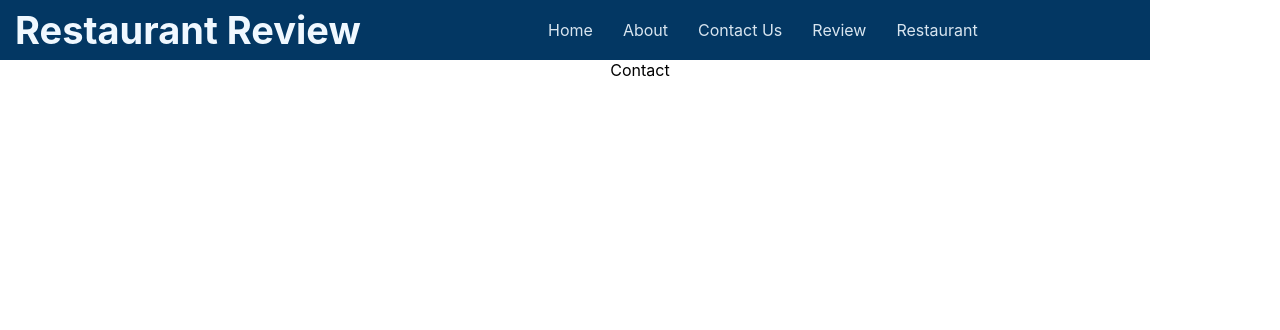
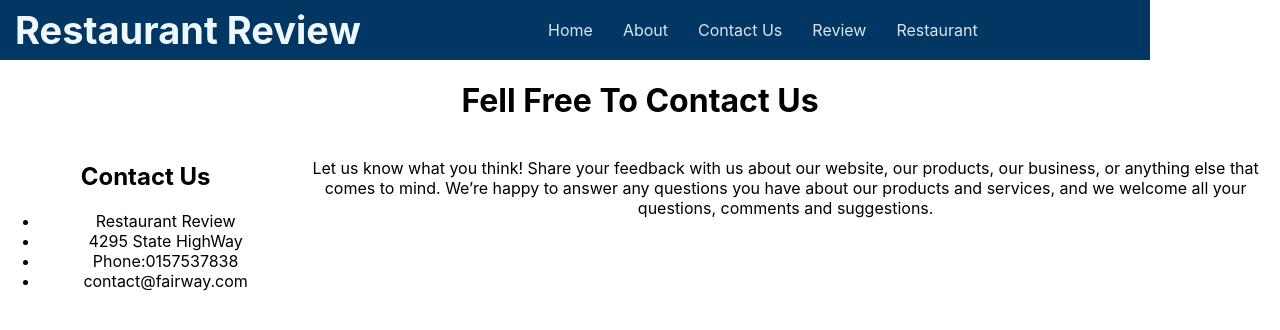
Before and after one commit to alvo254/FI-group-project, a React (Create React App) app: page /Contact in a window 1280 px wide. Shown: the top 330 px of the page. Built offline with nearby package versions, Linux system fonts and the light colour scheme.

Commit message:
Added front end from other repo

```diff
--- a/src/components/Contact/Contact.css
+++ b/src/components/Contact/Contact.css
@@ -0,0 +1,7 @@
+.contact {
+    height: 300vh;
+    display: flex;
+}
+.contact-title {
+    width: 50%;
+}
--- a/src/components/Contact/Contact.jsx
+++ b/src/components/Contact/Contact.jsx
@@ -1,9 +1,30 @@
-import React from 'react'
+import React from "react";
+import "./Contact.css"
 
-const Contact = () => {
-  return (
-    <div>Contact</div>
-  )
+function Contact() {
+    return (
+        <div>
+            <h1>Fell Free To Contact Us</h1>
+            <section className="contact">
+                <div className="contact-title">
+                <h2>Contact Us</h2>
+                <p>
+                    <ul>
+                        <li>Restaurant Review</li>
+                        <li>4295 State HighWay</li>
+                        <li>Phone:0157537838</li>
+                        <li>contact@fairway.com</li>
+                    </ul>
+                </p>
+                </div>
+                <div className="contact-pages">
+                    <div>
+                        <p>Let us know what you think! Share your feedback with us about our website, our products, our business, or anything else that comes to mind. We’re happy to answer any questions you have about our products and services, and we welcome all your questions, comments and suggestions.</p>
+                    </div>
+                </div>
+            </section>
+        </div>
+    )
 }
 
 export default Contact
--- a/src/components/Navbar/Navbar.jsx
+++ b/src/components/Navbar/Navbar.jsx
@@ -1,9 +1,8 @@
-import React from 'react'
-import './Navbar.css'
-
-const Navbar = () => {
-  return (
-    <div className="navbar">
+import React from "react";
+import "/home/leilani/FI-group-project/src/components/Navbar/Navbar.css"
+const NavBar =() => {
+    return(
+        <div className="navbar">
             <span className="nav-logo">Restaurant Review</span>
             <div className="nav-items">
                 <a href="/home">Home</a>
@@ -16,7 +15,7 @@ const Navbar = () => {
                 <div className="bar"></div>
             </div>
         </div>
-  )
+    )
 }
 
-export default Navbar
+export default NavBar
```
